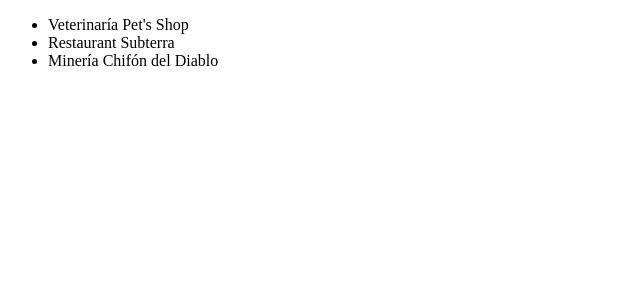
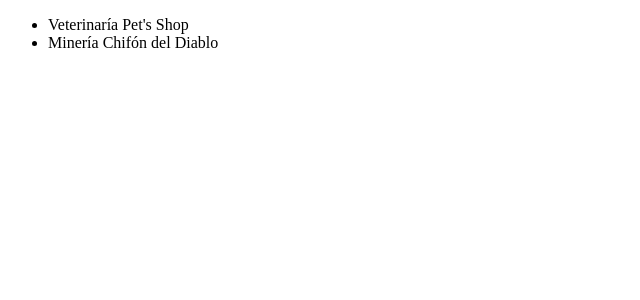
Before and after one commit to gfloresm91/directorio-comercial-angular, an Angular app: page / in a window 1280 px wide. Shown: the top 300 px of the page, without its empty margins (0-640 px from the left). Built offline with nearby package versions, Linux system fonts and the light colour scheme.

Commit message:
Se agrega directiva estructural ngIf

```diff
--- a/src/app/app.component.html
+++ b/src/app/app.component.html
@@ -1,4 +1,6 @@
 <!--The content below is only a placeholder and can be replaced.-->
 <ul>
-  <li *ngFor="let lugar of lugares">{{ lugar.nombre }}</li>
+  <ng-container *ngFor="let lugar of lugares">
+    <li *ngIf="lugar.activo">{{ lugar.nombre }}</li>
+  </ng-container>
 </ul>
--- a/src/app/app.component.ts
+++ b/src/app/app.component.ts
@@ -9,9 +9,9 @@ export class AppComponent {
   title = 'directorio comercial angular';
   // :any is typescript nomenclature
   lugares: any = [
-    { nombre: 'Veterinaría Pet\'s Shop' },
-    { nombre: 'Restaurant Subterra' },
-    { nombre: 'Minería Chifón del Diablo' },
+    { activo: true, nombre: 'Veterinaría Pet\'s Shop' },
+    { activo: false, nombre: 'Restaurant Subterra' },
+    { activo: true, nombre: 'Minería Chifón del Diablo' },
   ];
 
   constructor() {
```
Also changed, not shown: 1 other file (tests, documents, lock files or other folders).
